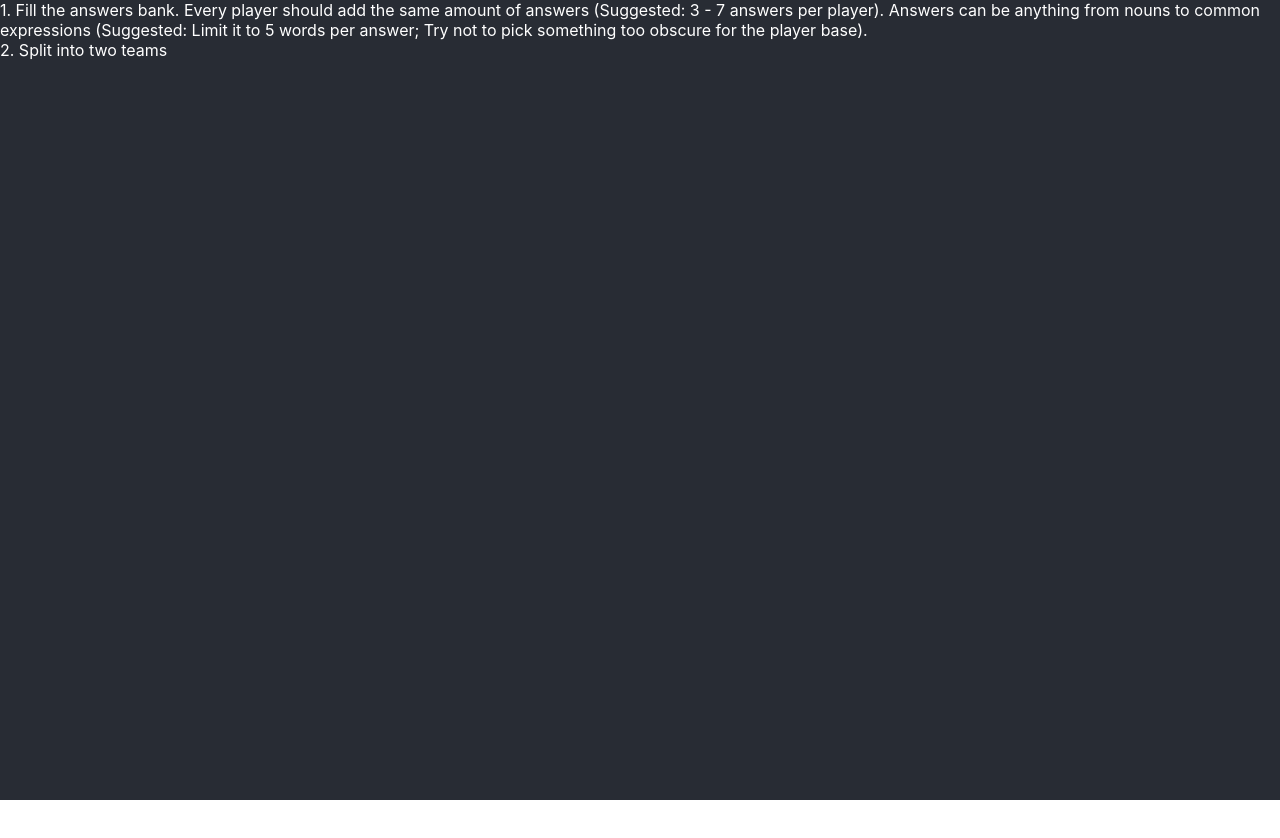
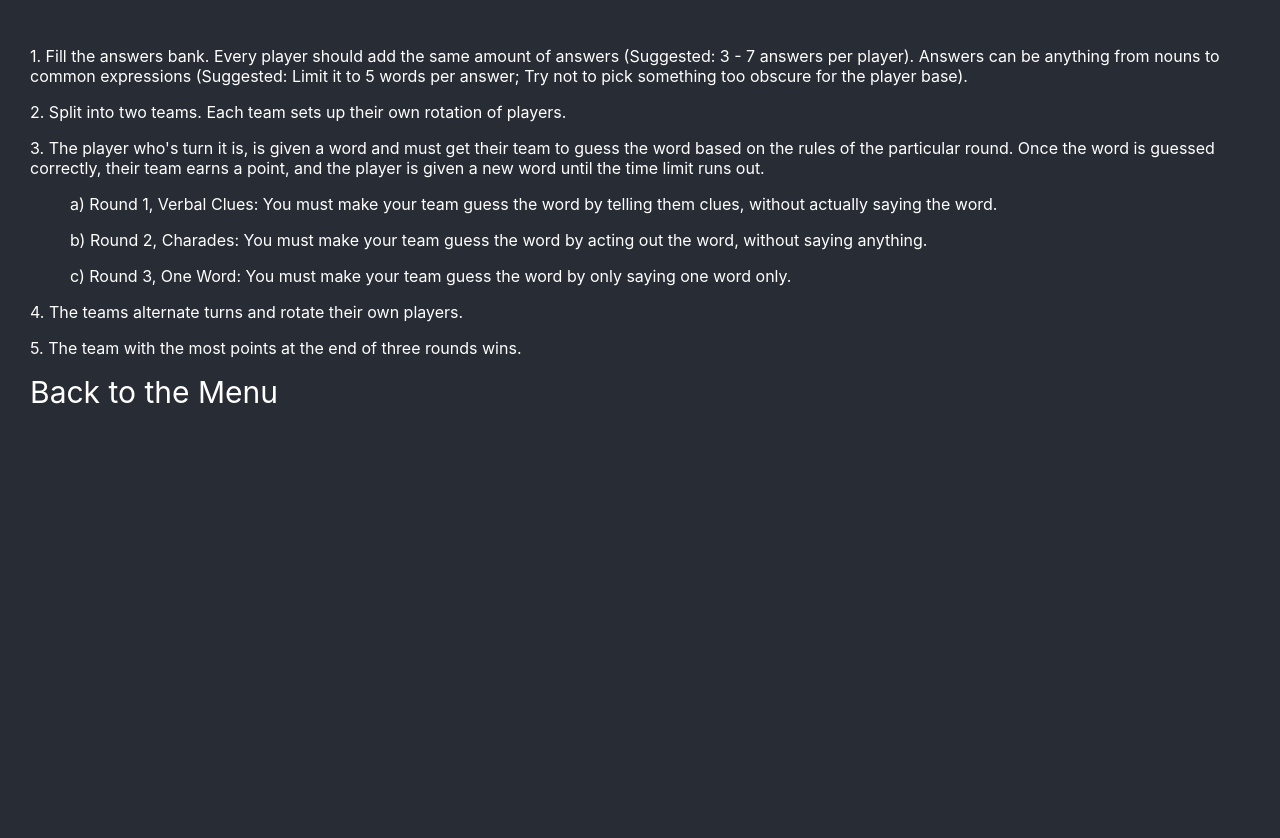
Before and after one commit to crgee1/saladbowl, a React (Create React App) app: page /#/how-to in a window 1280 px wide. Shown: the top 838 px of the page. Before the commit the page ends 800 px from the top, so only its background shows below. Built offline with nearby package versions, Linux system fonts and the light colour scheme.

Commit message:
Add content to how to page

```diff
--- a/src/App.css
+++ b/src/App.css
@@ -41,6 +41,10 @@ h4 {
 
 div {
   color: white;
+}
+
+.indent {
+  margin-left: 40px;
 }
 
 .options-display-right .btn {
@@ -279,8 +283,16 @@ div {
 }
 
 .how-to {
+  padding: 30px;
   color: white;
   min-height: 100vh;
+}
+
+.how-to a {
+  font-size: 30px;
+  text-decoration: none;
+  color: white;
+  text-align: center;
 }
 
 .modal-background {
--- a/src/components/how_to/how_to.jsx
+++ b/src/components/how_to/how_to.jsx
@@ -1,12 +1,35 @@
 import React from 'react'
-
+import { Link } from 'react-router-dom';
 export default class extends React.Component {
     render() {
         return (
         <div className="how-to">
+
+            <p>
             1. Fill the answers bank. Every player should add the same amount of answers (Suggested: 3 - 7 answers per player). Answers can be anything from nouns to common expressions (Suggested: Limit it to 5 words per answer; Try not to pick something too obscure for the player base). <br/>
-            2. Split into two teams
-
+            </p>
+            <p>
+            2. Split into two teams. Each team sets up their own rotation of players.
+            </p>
+            <p>
+            3. The player who's turn it is, is given a word and must get their team to guess the word based on the rules of the particular round. Once the word is guessed correctly, their team earns a point, and the player is given a new word until the time limit runs out.
+            </p>
+            <p className="indent">
+            a) Round 1, Verbal Clues: You must make your team guess the word by telling them clues, without actually saying the word.
+            </p>
+            <p className="indent">
+            b) Round 2, Charades: You must make your team guess the word by acting out the word, without saying anything.
+            </p>
+            <p className="indent">
+            c) Round 3, One Word: You must make your team guess the word by only saying one word only.
+            </p>
+            <p>
+            4. The teams alternate turns and rotate their own players.
+            </p>
+            <p>
+                5. The team with the most points at the end of three rounds wins.
+            </p>
+            <Link to="/">Back to the Menu</Link>
         </div>
         )
     }
```
